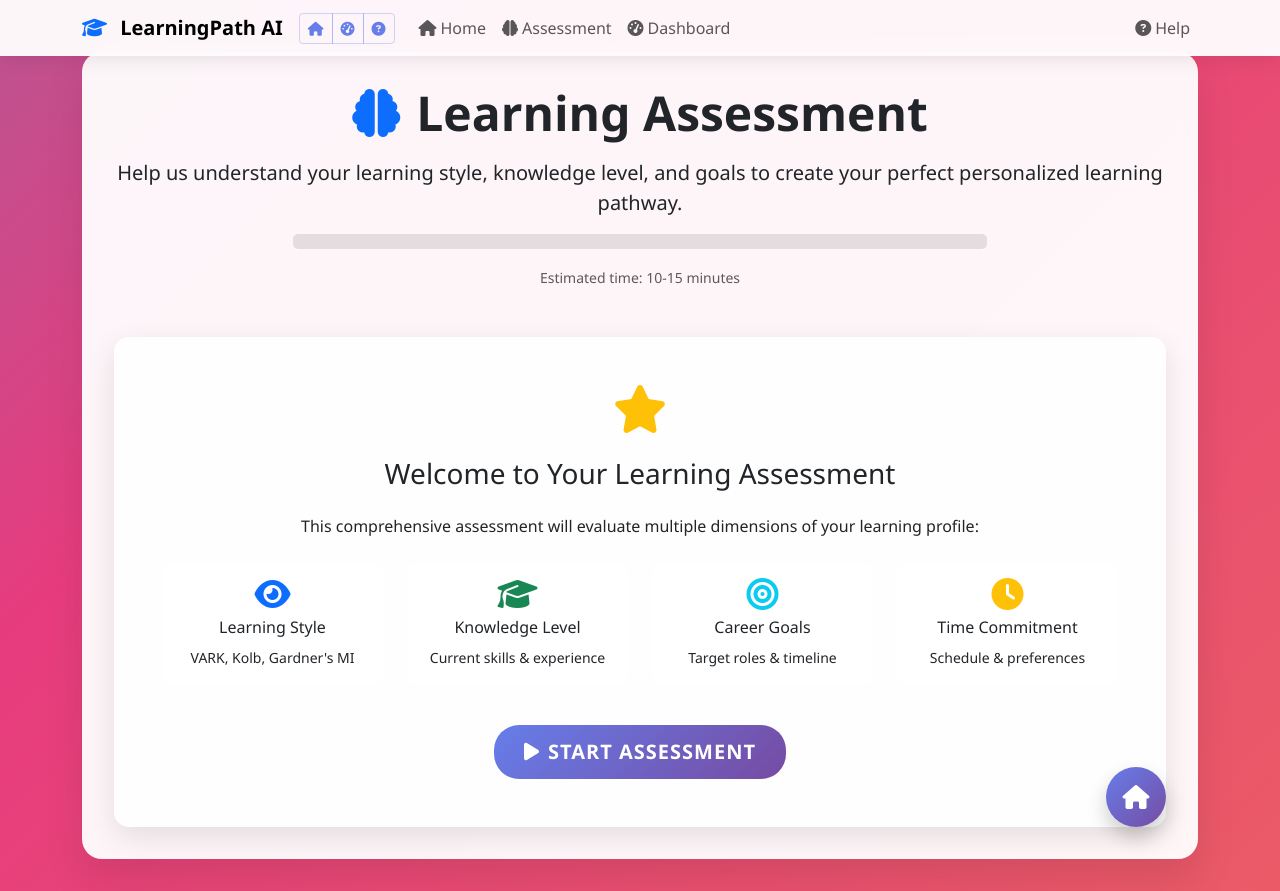
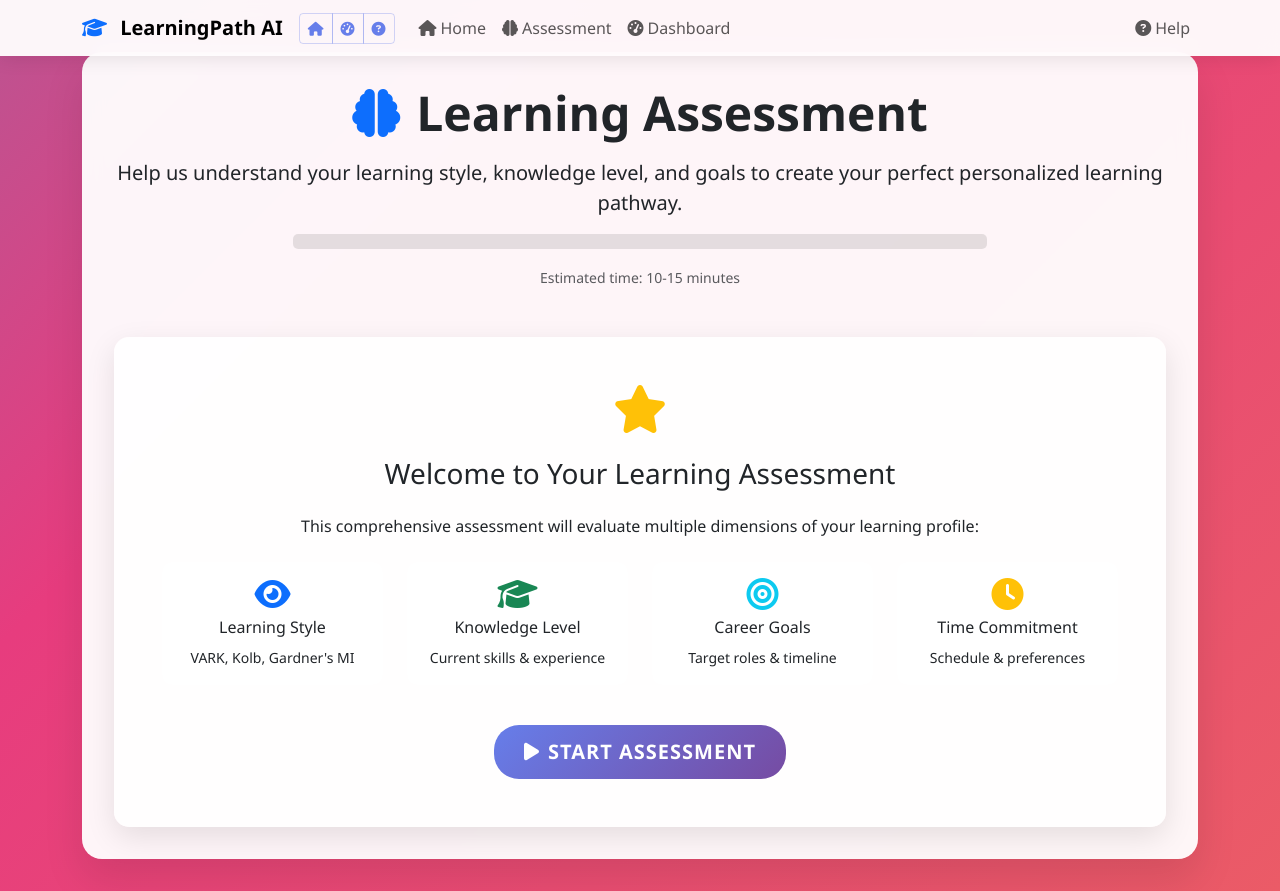
Before and after one commit to bhargavqwertyuiop/Personalized-Learning-Pathway-Generator, a Flask app: page /assessment in a window 1280 px wide. Run offline with Flask 3, Linux system fonts and the light colour scheme.

Commit message:
Update assessment.html

```diff
--- a/templates/assessment.html
+++ b/templates/assessment.html
@@ -220,9 +220,9 @@
 </div>
 
 <!-- Floating Back Button -->
-<button class="floating-action" onclick="window.location.href='/'" title="Back to Home">
+<!--<button class="floating-action" onclick="window.location.href='/'" title="Back to Home">
     <i class="fas fa-home"></i>
-</button>
+</button> -->
 {% endblock %}
 
 {% block extra_css %}
```
